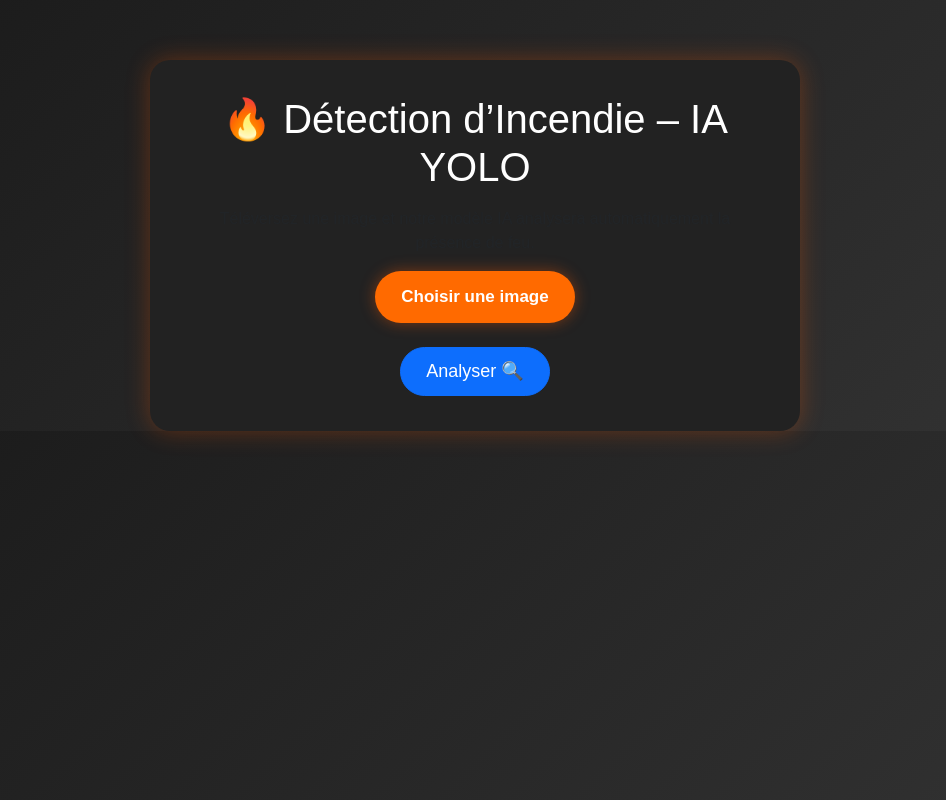
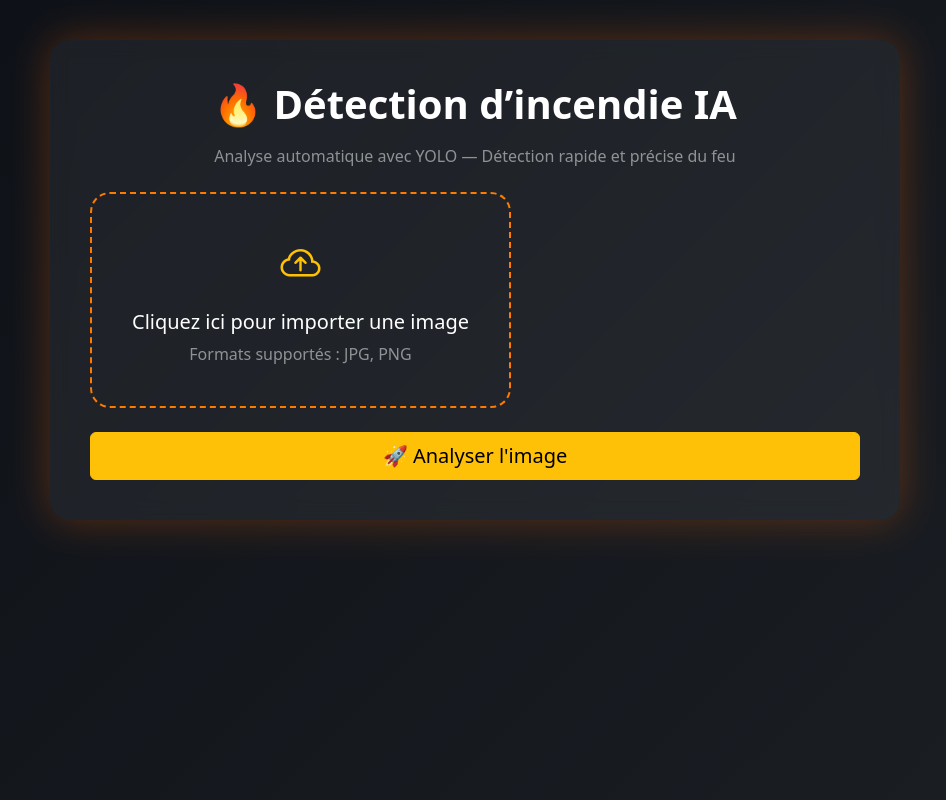
Before and after one commit to ZouhairSA/Fire-detection-mlops_AWS, a Flask app: page / in a window 1280 px wide. Shown: the whole page, without its empty margins (165-1111 px from the left). Run offline with Flask 3, Linux system fonts and the light colour scheme; parts of the project's set-up code (start-up, migrations or seed data) failed here and were passed over.

Commit message:
add ai hooks

```diff
--- a/api/templates/index.html
+++ b/api/templates/index.html
@@ -1,107 +1,141 @@
 <!DOCTYPE html>
 <html lang="fr">
 <head>
-    <meta charset="UTF-8" />
-    <meta name="viewport" content="width=device-width, initial-scale=1" />
-    <title>🔥 Fire Detection – YOLO AI</title>
+    <meta charset="UTF-8">
+    <meta name="viewport" content="width=device-width, initial-scale=1">
+    <title>🔥 Détection d’Incendie – IA YOLO</title>
 
     <!-- Bootstrap 5 -->
-    <link href="https://cdn.jsdelivr.net/npm/bootstrap@5.3.2/dist/css/bootstrap.min.css" rel="stylesheet">
+    <link href="https://cdn.jsdelivr.net/npm/bootstrap@5.3.0/dist/css/bootstrap.min.css" rel="stylesheet">
+
+    <!-- Icons -->
+    <link href="https://cdn.jsdelivr.net/npm/bootstrap-icons@1.10.5/font/bootstrap-icons.css" rel="stylesheet">
 
     <style>
         body {
-            background: linear-gradient(135deg, #1a1a1a, #333);
-            color: #fff;
-            font-family: "Poppins", sans-serif;
+            background: linear-gradient(135deg, #0d1117, #1b1f24);
+            color: white;
+            min-height: 100vh;
+            padding-top: 40px;
         }
-        .container-box {
-            background: #222;
-            padding: 35px;
+
+        .app-container {
+            max-width: 850px;
+            margin: auto;
+            padding: 40px;
             border-radius: 20px;
-            box-shadow: 0 0 25px rgba(255, 89, 0, 0.3);
-            max-width: 650px;
-            margin-top: 60px;
+            background: rgba(255, 255, 255, 0.06);
+            backdrop-filter: blur(10px);
+            box-shadow: 0 0 40px rgba(255, 100, 0, 0.3);
+            animation: fadeIn 0.9s ease-in-out;
         }
-        .btn-upload {
-            background: #ff6a00;
-            color: #fff;
-            border-radius: 50px;
-            padding: 12px 25px;
-            font-size: 17px;
-            font-weight: 600;
-            box-shadow: 0 0 15px rgba(255, 89, 0, 0.4);
+
+        .upload-box {
+            border: 2px dashed #ff7b00;
+            padding: 40px;
+            border-radius: 20px;
+            text-align: center;
+            cursor: pointer;
             transition: 0.3s;
         }
-        .btn-upload:hover {
-            background: #ff7f24;
-            transform: scale(1.05);
+
+        .upload-box:hover {
+            background: rgba(255, 120, 0, 0.12);
+            transform: scale(1.02);
         }
-        #preview-img {
-            display: none;
-            width: 100%;
+
+        .preview-img {
+            max-width: 100%;
             border-radius: 15px;
             margin-top: 20px;
+            display: none;
         }
-        .result-box {
-            margin-top: 25px;
+
+        .result-card {
+            background: #161b22;
             padding: 20px;
             border-radius: 15px;
-            font-size: 18px;
-            font-weight: 500;
+            margin-top: 20px;
+            border-left: 4px solid #ff7b00;
+            animation: slideUp 0.5s ease-out;
         }
-        .success { background: rgba(30, 200, 70, 0.2); border: 1px solid #2ecc71; }
-        .danger { background: rgba(255, 50, 50, 0.2); border: 1px solid #ff4d4d; }
-        .no-fire { background: rgba(150, 150, 150, 0.2); border: 1px solid #aaa; }
+
+        @keyframes fadeIn {
+            from {opacity: 0; transform: translateY(20px);}
+            to   {opacity: 1; transform: translateY(0);}
+        }
+
+        @keyframes slideUp {
+            from {opacity: 0; transform: translateY(10px);}
+            to   {opacity: 1; transform: translateY(0);}
+        }
     </style>
 </head>
+
 <body>
 
-<div class="container d-flex justify-content-center">
-    <div class="container-box text-center">
+<div class="app-container">
 
-        <h1 class="mb-3">🔥 Détection d’Incendie – IA YOLO</h1>
-        <p class="text-muted">Téléversez une image et notre modèle IA analysera automatiquement la présence de feu.</p>
+    <h1 class="text-center mb-3">
+        🔥 <b>Détection d’incendie IA</b>
+    </h1>
+    <p class="text-center text-white-50 mb-4">
+        Analyse automatique avec YOLO — Détection rapide et précise du feu
+    </p>
 
-        <!-- Upload Form -->
-        <form method="POST" enctype="multipart/form-data">
-            <label for="img-upload" class="btn btn-upload mb-3">Choisir une image</label>
-            <input id="img-upload" type="file" name="image" accept="image/*" onchange="previewImage(event)" style="display:none;">
+    <!-- FORMULAIRE -->
+    <form method="POST" enctype="multipart/form-data">
 
-            <br>
-            <button type="submit" class="btn btn-primary mt-2" style="border-radius:50px; padding:10px 25px; font-size:18px;">Analyser 🔍</button>
-        </form>
+        <label class="upload-box" id="uploadBox">
+            <i class="bi bi-cloud-arrow-up fs-1 text-warning"></i>
+            <h5 class="mt-3">Cliquez ici pour importer une image</h5>
+            <p class="text-white-50 mb-0">Formats supportés : JPG, PNG</p>
+            <input type="file" name="image" id="imageInput" class="d-none" accept="image/*" required>
+        </label>
 
-        <!-- Preview Image -->
-        <img id="preview-img" />
+        <img id="previewImage" class="preview-img">
 
-        <!-- Results -->
-        {% if results %}
+        <button class="btn btn-warning w-100 mt-4 py-2 fs-5">
+            🚀 Analyser l'image
+        </button>
+    </form>
+
+    <!-- RESULTATS -->
+    {% if results %}
+        <div class="result-card">
+            <h4 class="mb-3"><i class="bi bi-fire text-warning"></i> Résultat de l'analyse</h4>
+
             {% if results[0].error %}
-                <div class="result-box danger mt-4">⚠️ {{ results[0].error }}</div>
+                <p class="text-danger">{{ results[0].error }}</p>
+
+            {% elif results|length == 0 %}
+                <p class="text-info"><b>Aucun feu détecté.</b> L’image est sûre.</p>
+
             {% else %}
-                {% if results|length == 0 %}
-                    <div class="result-box no-fire">🌫️ Aucun feu détecté dans l’image.</div>
-                {% else %}
-                    <div class="result-box success">
-                        🔥 <strong>Feu détecté !</strong><br>
-                        Confiance : <strong>{{ results[0].confidence }}</strong>
-                    </div>
-                {% endif %}
+                {% for r in results %}
+                    <p class="mb-1">
+                        🔥 <b>Feu détecté</b> — Confiance :
+                        <span class="text-warning">{{ r.confidence * 100 }}%</span>
+                    </p>
+                {% endfor %}
             {% endif %}
-        {% endif %}
+        </div>
+    {% endif %}
 
-    </div>
 </div>
 
+<!-- JS Preview -->
 <script>
-    function previewImage(event) {
-        let img = document.getElementById("preview-img");
-        img.src = URL.createObjectURL(event.target.files[0]);
-        img.style.display = "block";
-    }
+    const input = document.getElementById("imageInput");
+    const preview = document.getElementById("previewImage");
+
+    input.addEventListener("change", () => {
+        const file = input.files[0];
+        preview.src = URL.createObjectURL(file);
+        preview.style.display = "block";
+    });
 </script>
 
-<script src="https://cdn.jsdelivr.net/npm/bootstrap@5.3.2/dist/js/bootstrap.bundle.min.js"></script>
 </body>
 </html>
 
```
